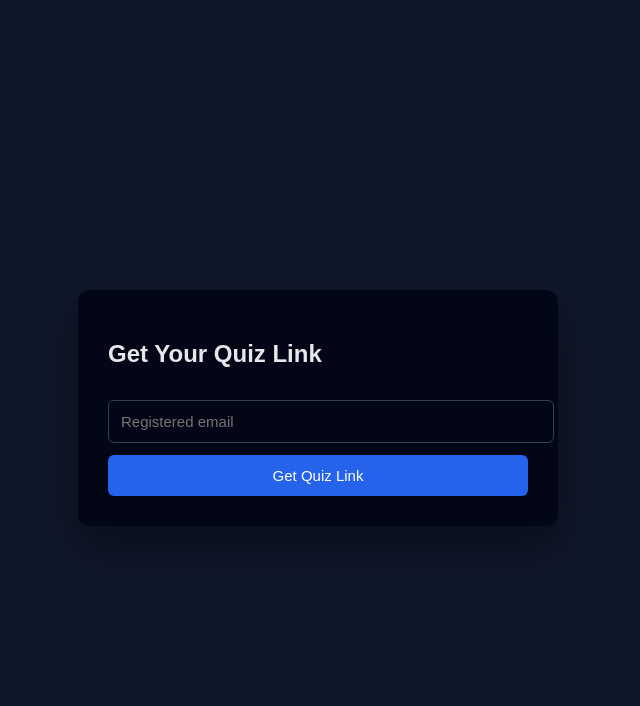
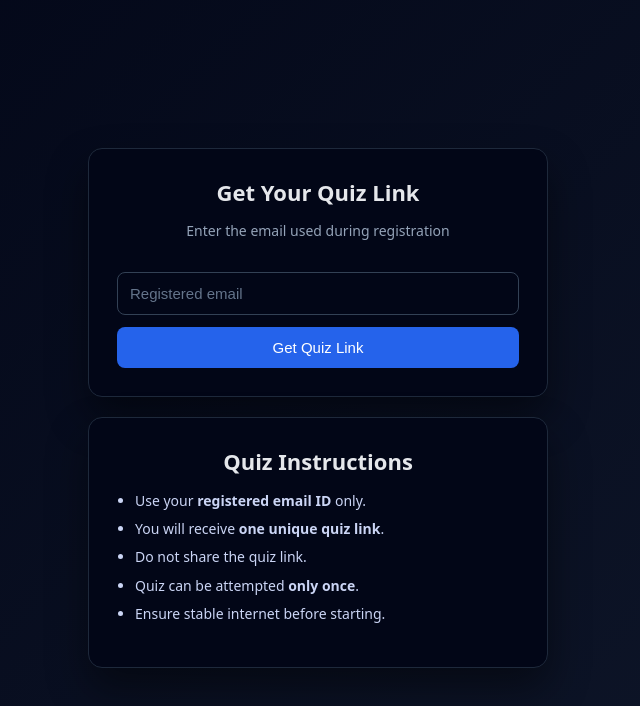
Before and after one commit to Anushka0053/QuizAccess, a plain HTML site: page index.html in a window 1280 px wide. Shown: the whole page, without its empty margins (322-962 px from the left). Drawn offline with Linux system fonts and the light colour scheme.

Commit message:
Update index.html

```diff
--- a/index.html
+++ b/index.html
@@ -4,67 +4,153 @@
   <meta charset="UTF-8" />
   <title>Quiz Access</title>
   <meta name="viewport" content="width=device-width, initial-scale=1.0" />
+
   <style>
+    * {
+      box-sizing: border-box;
+    }
+
     body {
-      font-family: Arial, sans-serif;
-      background: #0f172a;
+      font-family: system-ui, -apple-system, BlinkMacSystemFont, sans-serif;
+      background: linear-gradient(135deg, #020617, #0f172a);
       color: #e5e7eb;
       display: flex;
       justify-content: center;
       align-items: center;
       min-height: 100vh;
+      padding: 20px;
     }
+
+    .container {
+      width: 100%;
+      max-width: 460px;
+    }
+
     .card {
       background: #020617;
-      padding: 30px;
-      border-radius: 12px;
-      width: 100%;
-      max-width: 420px;
-      box-shadow: 0 20px 40px rgba(0,0,0,.4);
+      padding: 28px;
+      border-radius: 14px;
+      box-shadow: 0 20px 40px rgba(0,0,0,.45);
+      border: 1px solid #1e293b;
     }
+
+    .card + .card {
+      margin-top: 20px;
+    }
+
+    h2 {
+      margin: 0 0 10px;
+      font-size: 22px;
+      text-align: center;
+    }
+
+    p.subtext {
+      text-align: center;
+      font-size: 14px;
+      color: #94a3b8;
+      margin-bottom: 20px;
+    }
+
+    ul {
+      padding-left: 18px;
+      font-size: 14px;
+      color: #cbd5f5;
+      line-height: 1.6;
+    }
+
+    ul li {
+      margin-bottom: 6px;
+    }
+
     input, button {
       width: 100%;
       padding: 12px;
       margin-top: 12px;
-      border-radius: 6px;
+      border-radius: 8px;
       border: none;
       font-size: 15px;
     }
+
     input {
       background: #020617;
       color: #fff;
       border: 1px solid #334155;
     }
+
+    input::placeholder {
+      color: #64748b;
+    }
+
     button {
       background: #2563eb;
       color: white;
+      font-weight: 500;
       cursor: pointer;
+      transition: background 0.2s ease;
     }
+
     button:hover {
       background: #1d4ed8;
     }
+
     .error {
       color: #f87171;
-      margin-top: 10px;
+      margin-top: 12px;
+      font-size: 14px;
+      text-align: center;
     }
+
     .link {
       margin-top: 15px;
       word-break: break-all;
       background: #020617;
-      padding: 10px;
-      border-radius: 6px;
+      padding: 12px;
+      border-radius: 8px;
+      border: 1px solid #334155;
+      font-size: 14px;
+      text-align: center;
+    }
+
+    .link a {
+      color: #60a5fa;
+      text-decoration: none;
+    }
+
+    .link a:hover {
+      text-decoration: underline;
     }
   </style>
 </head>
+
 <body>
 
+<div class="container">
+
+
+
+  <!-- Quiz Access Card -->
   <div class="card">
     <h2>Get Your Quiz Link</h2>
+    <p class="subtext">Enter the email used during registration</p>
+
     <input type="email" id="email" placeholder="Registered email" />
     <button onclick="getQuiz()">Get Quiz Link</button>
+
     <div id="result"></div>
   </div>
+  <!-- Instructions Card -->
+  <div class="card">
+    <h2>Quiz Instructions</h2>
+    <ul>
+      <li>Use your <strong>registered email ID</strong> only.</li>
+      <li>You will receive <strong>one unique quiz link</strong>.</li>
+      <li>Do not share the quiz link.</li>
+      <li>Quiz can be attempted <strong>only once</strong>.</li>
+      <li>Ensure stable internet before starting.</li>
+    </ul>
+  </div>
 
+</div>
 
 <script>
 const groupDistribution = {
@@ -81,6 +167,7 @@ const groupDistribution = {
 };
 
 const emailToGroup = {
+
   "sharmanandika39@gmail.com": "group1",
   "shrinathshukla6907@gmail.com": "group1",
   "avishi.asati@gmail.com": "group1",
@@ -284,7 +371,7 @@ function getQuiz() {
   result.innerHTML = "";
 
   if (!email || !email.includes("@")) {
-    result.innerHTML = "<p class='error'>Enter valid email</p>";
+    result.innerHTML = "<p class='error'>Enter a valid email address</p>";
     return;
   }
 
@@ -297,12 +384,11 @@ function getQuiz() {
   const link = groupDistribution[group];
   result.innerHTML = `
     <div class="link">
-      <strong>Your Quiz Link:</strong><br/>
+      <strong>Your Quiz Link</strong><br><br>
       <a href="${link}" target="_blank">${link}</a>
     </div>
   `;
 }
-
 </script>
 
 </body>
```
Lines whose indentation alone changed are shown as unchanged.
